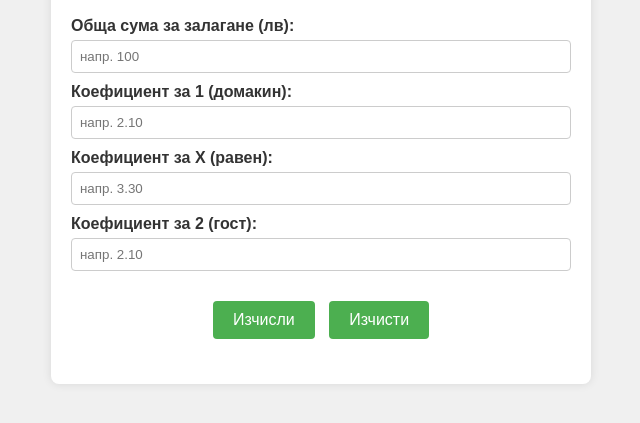
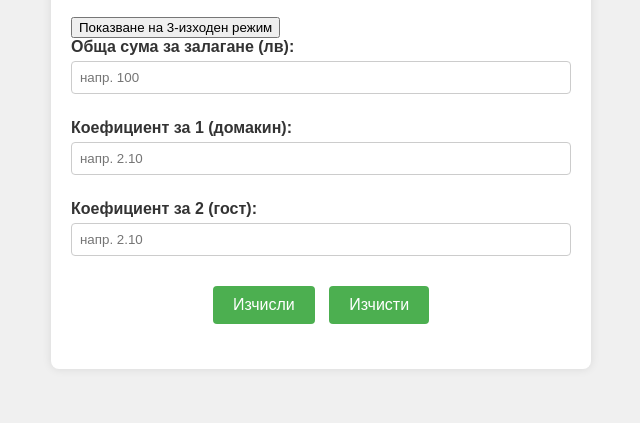
Before and after one commit to Valdi88/surebet-calculator, a plain HTML site: page index.html in a window 1280 px wide. Shown: the part 111-534 px from the top of the page, without its empty margins (319-959 px from the left). Drawn offline with Linux system fonts and the light colour scheme.

Commit message:
Update index.html

```diff
--- a/index.html
+++ b/index.html
@@ -13,17 +13,30 @@
   <div class="container">
     <h1>Surebet Калкулатор</h1>
 
-    <!-- Полета за въвеждане -->
+    <!-- Бутон за превключване между 2-изходен и 3-изходен режим -->
+    <div class="mode-toggle">
+      <button id="toggleModeBtn">Показване на 3-изходен режим</button>
+    </div>
+
+    <!-- Поле за заложена сума -->
     <div class="input-fields">
       <label for="stake">Обща сума за залагане (лв):</label>
       <input type="number" id="stake" placeholder="напр. 100" step="0.01">
+    </div>
 
+    <!-- Полета за коефициенти -->
+    <div class="input-fields">
       <label for="odd1">Коефициент за 1 (домакин):</label>
       <input type="number" id="odd1" placeholder="напр. 2.10" step="0.01">
+    </div>
 
+    <!-- Поле за коефициент X – се показва само в 3-изходен режим -->
+    <div class="input-fields" id="oddXContainer" style="display: none;">
       <label for="oddX">Коефициент за X (равен):</label>
       <input type="number" id="oddX" placeholder="напр. 3.30" step="0.01">
+    </div>
 
+    <div class="input-fields">
       <label for="odd2">Коефициент за 2 (гост):</label>
       <input type="number" id="odd2" placeholder="напр. 2.10" step="0.01">
     </div>
```
